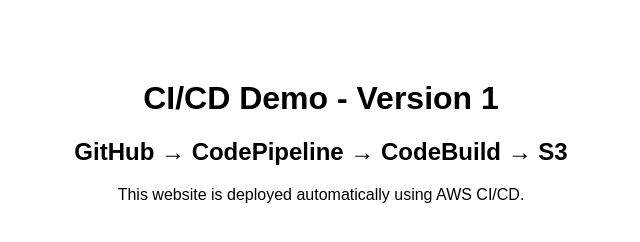
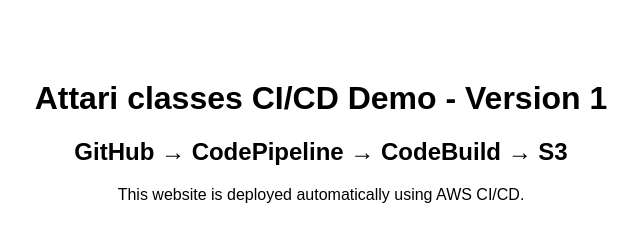
Before and after one commit to soorajjha/ci-cd-pipeline, a plain HTML site: page index.html in a window 1280 px wide. Shown: the whole page, without its empty margins (319-959 px from the left). Drawn offline with Linux system fonts and the light colour scheme.

Commit message:
added Attari Classes

```diff
--- a/index.html
+++ b/index.html
@@ -4,7 +4,7 @@
     <title>CI/CD Demo</title>
 </head>
 <body style="font-family: Arial; text-align: center; margin-top: 80px;">
-    <h1>CI/CD Demo - Version 1</h1>
+    <h1>Attari classes CI/CD Demo - Version 1</h1>
     <h2>GitHub → CodePipeline → CodeBuild → S3</h2>
     <p>This website is deployed automatically using AWS CI/CD.</p>
 </body>
```
